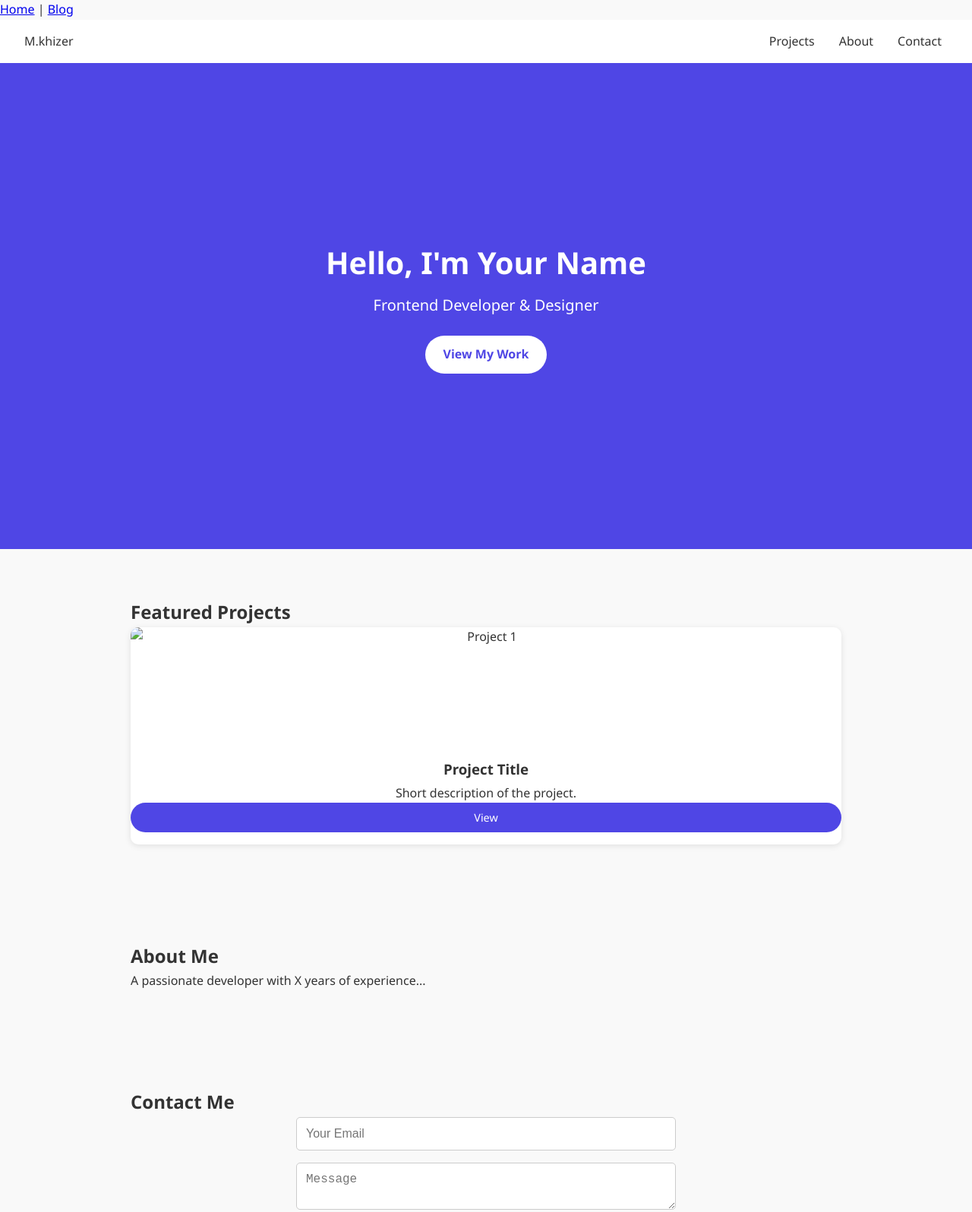
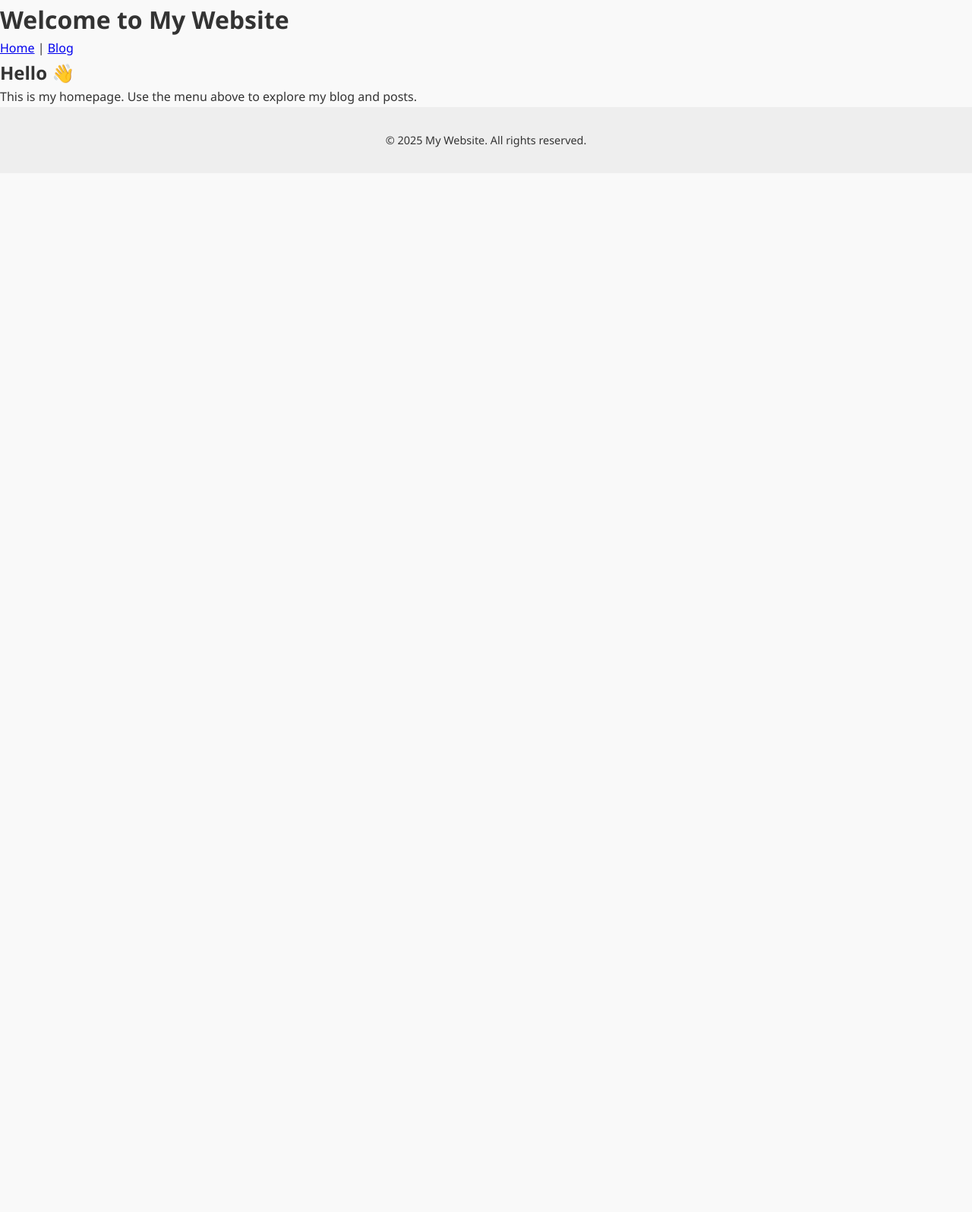
Before and after one commit to bvella9oct-lab/website, a plain HTML site: page index.html in a window 1280 px wide. Shown: the top 1596 px of the page at 76% size. After the commit the page ends 800 px from the top, so only its background shows below. Drawn offline with Linux system fonts and the light colour scheme.

Commit message:
Update index.html

```diff
--- a/index.html
+++ b/index.html
@@ -1,69 +1,27 @@
 <!DOCTYPE html>
-<nav>
-  <a href="index.html">Home</a> |
-  <a href="blog.html">Blog</a>
-</nav>
 <html lang="en">
 <head>
-  <meta charset="UTF-8" />
-  <meta name="viewport" content="width=device-width, initial-scale=1" />
-  <title>Your Name | Portfolio</title>
-  <link rel="stylesheet" href="style.css" />
+  <meta charset="UTF-8">
+  <meta name="viewport" content="width=device-width, initial-scale=1.0">
+  <title>Home - My Website</title>
+  <link rel="stylesheet" href="style.css">
 </head>
 <body>
   <header>
-    <nav class="navbar">
-      <div class="brand">M.khizer</div>
-      <ul class="nav-links">
-        <li><a href="#projects">Projects</a></li>
-        <li><a href="#about">About</a></li>
-        <li><a href="#contact">Contact</a></li>
-      </ul>
-      <button class="nav-toggle" aria-label="toggle nav">
-        <span class="hamburger"></span>
-      </button>
+    <h1>Welcome to My Website</h1>
+    <nav>
+      <a href="index.html">Home</a> |
+      <a href="blog.html">Blog</a>
     </nav>
-    <div class="hero">
-      <h1>Hello, I'm Your Name</h1>
-      <p>Frontend Developer & Designer</p>
-      <a href="#projects" class="btn">View My Work</a>
-    </div>
   </header>
 
   <main>
-    <section id="projects" class="projects">
-      <h2>Featured Projects</h2>
-      <div class="project-grid">
-        <!-- Example card -->
-        <div class="project-card">
-          <img src="project1.png" alt="Project 1"/>
-          <h3>Project Title</h3>
-          <p>Short description of the project.</p>
-          <a href="#" class="btn-small">View</a>
-        </div>
-        <!-- Add more cards -->
-      </div>
-    </section>
-
-    <section id="about" class="about">
-      <h2>About Me</h2>
-      <p>A passionate developer with X years of experience...</p>
-    </section>
-
-    <section id="contact" class="contact">
-      <h2>Contact Me</h2>
-      <form>
-        <input type="email" placeholder="Your Email" required />
-        <textarea placeholder="Message" required></textarea>
-        <button type="submit" class="btn">Send</button>
-      </form>
-    </section>
+    <h2>Hello 👋</h2>
+    <p>This is my homepage. Use the menu above to explore my blog and posts.</p>
   </main>
 
   <footer>
-    <p>&copy; 2025 Your Name. Built with ♥.</p>
+    <p>&copy; 2025 My Website. All rights reserved.</p>
   </footer>
-
-  <script src="script.js"></script>
 </body>
 </html>
```
